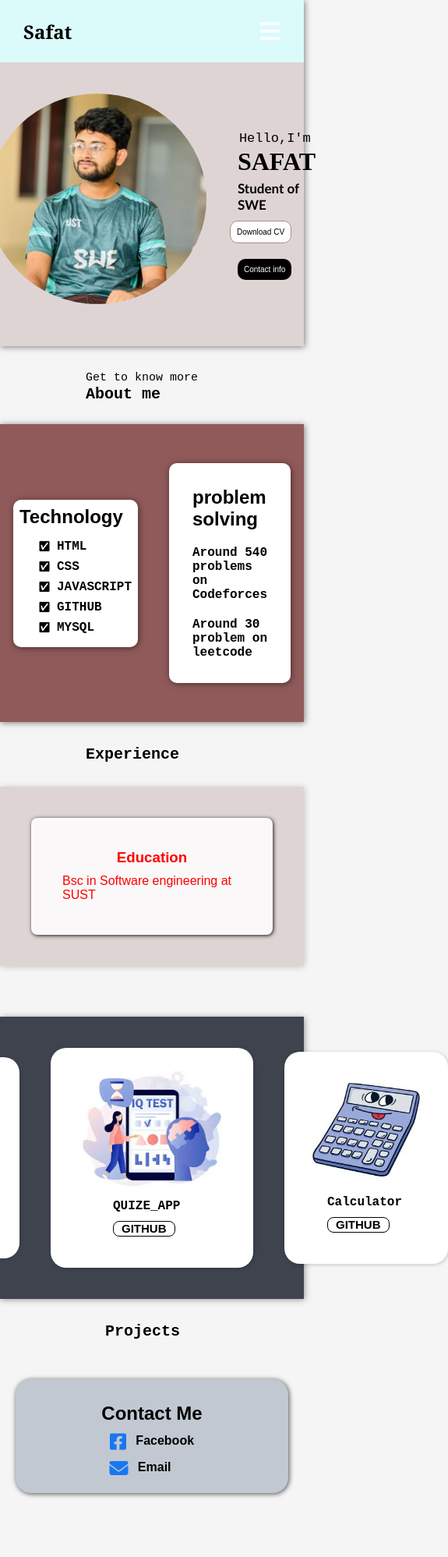
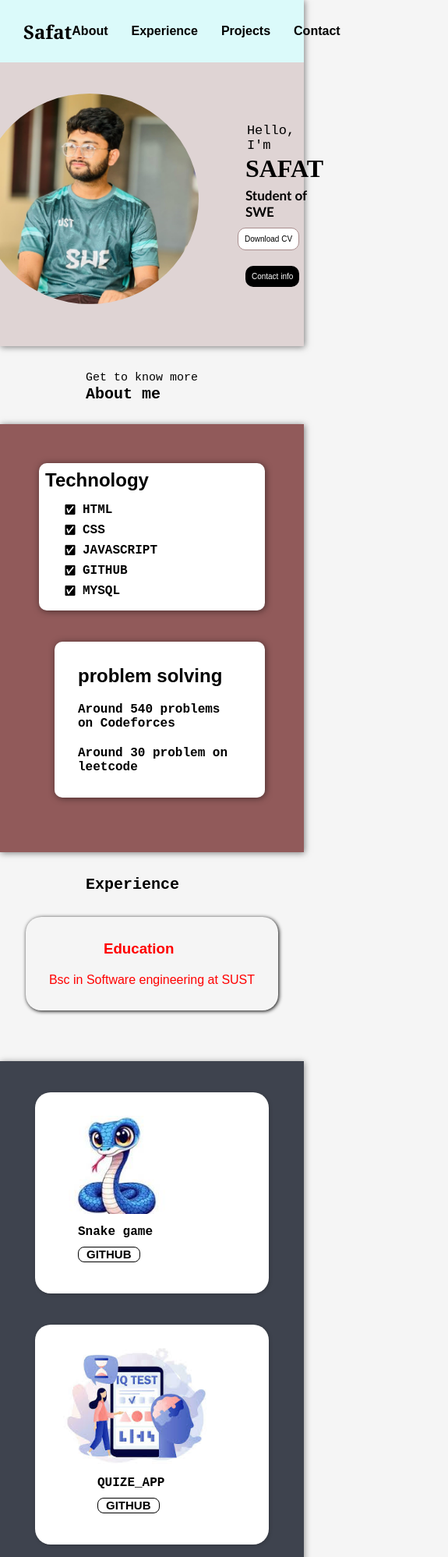
Before and after one commit to safatswe/MY_Portfolio, a plain HTML site: page index.html in a window 390 px wide. Shown: the top 1997 px of the page at 78% size, 575 px wide, since content can reach past the window. Before the commit the page ends 1935 px from the top, so only its background shows below. Drawn offline with Linux system fonts and the light colour scheme.

Commit message:
Fix: improve mobile responsiveness and layout on small screens

```diff
--- a/index.html
+++ b/index.html
@@ -5,18 +5,12 @@
   <meta name="viewport" content="width=device-width, initial-scale=1" />
   <title>Hamburger Menu | Code Mentor</title>
 
-
-  <!-- Updated FontAwesome CSS CDN -->
+  <!-- FontAwesome CDN -->
   <link
     rel="stylesheet"
     href="https://cdnjs.cloudflare.com/ajax/libs/font-awesome/6.4.0/css/all.min.css"
   />
-  <link rel="stylesheet" href="style.css">
-  <link
-  rel="stylesheet"
-  href="https://cdnjs.cloudflare.com/ajax/libs/font-awesome/6.4.0/css/all.min.css"
-/>
-
+  <link rel="stylesheet" href="style.css" />
 </head>
 <body>
   <nav>
@@ -36,26 +30,30 @@
 
   <!-- About -->
   <div class="ABOUT" id="about_section">
-
     <div class="about">
-  <img class="img" src="safa.jpg" alt="">
+      <img class="img" src="safa.jpg" alt="" />
     </div>
     <div class="about2">
-  <p style="font-family: 'Courier New', Courier, monospace; padding: 2px; font-size: 17px">Hello,I'm</p>
+      <p style="font-family: 'Courier New', Courier, monospace; padding: 2px; font-size: 17px">Hello, I'm</p>
       <h1 style="font-family: 'Times New Roman', Times, serif;">SAFAT</h1>
-  <p style="margin-top: 5px; font-family: 'Trebuchet MS', 'Lucida Sans Unicode', 'Lucida Grande', 'Lucida Sans', Arial, sans-serif; font-weight: bold;font-size: 17px;" class="animated-text">
+      <p
+        style="margin-top: 5px; font-family: 'Trebuchet MS', 'Lucida Sans Unicode', 'Lucida Grande', 'Lucida Sans', Arial, sans-serif; font-weight: bold; font-size: 17px;"
+        class="animated-text"
+      >
         Student of SWE
       </p>
       <button class="btn1">Download CV</button>
       <button class="btn2">Contact info</button>
-
     </div>
   </div>
-<div class="a" style="margin-bottom: 35px; ">
-  <p style="width: 170px; font-family: 'Courier New', Courier, monospace;font-weight: bold; font-size: 20px; margin: -8px;"> <span style="font-family: 'Courier New', Courier, monospace; font-size: 15px; font-weight: lighter;">Get to know more </span >  About me</p>
-
+  <div class="a" style="margin-bottom: 35px;">
+    <p
+      style="width: 170px; font-family: 'Courier New', Courier, monospace; font-weight: bold; font-size: 20px; margin: -8px;"
+    >
+      <span style="font-family: 'Courier New', Courier, monospace; font-size: 15px; font-weight: lighter;">Get to know more </span>
+      About me
+    </p>
   </div>
-
 
   <!-- experience -->
   <div class="experience" id="Experience">
@@ -71,79 +69,116 @@
     </div>
     <div class="prb" style="margin-left: 20px; padding: 20px;">
       <h2 style="padding: 10px;">problem solving</h2>
-    <p style="padding: 10px; font-family: 'Courier New', Courier, monospace;font-weight: bold;">Around 540 problems on Codeforces</p>
-    <p style="padding: 10px; font-family: 'Courier New', Courier, monospace;font-weight: bold;">Around 30 problem on leetcode</p>
+      <p style="padding: 10px; font-family: 'Courier New', Courier, monospace; font-weight: bold;">Around 540 problems on Codeforces</p>
+      <p style="padding: 10px; font-family: 'Courier New', Courier, monospace; font-weight: bold;">Around 30 problem on leetcode</p>
     </div>
   </div>
 
+  <div class="a" >
+    <p style="width: 170px; font-family: 'Courier New', Courier, monospace; font-weight: bold; font-size: 20px;"> Experience</p>
+  </div>
 
+  <div class="Edu" style="display: flex;justify-content: center;align-items: center;">
+    <div class="edu" style="display: inline-block; padding: 30px; box-shadow: 1px 1px 5px ; border-radius: 20px;">
+      <h3 style="color: red; padding-left: 70px; padding-bottom: 20px;">Education</h3>
+      <p style="color: red;"> Bsc in Software engineering at SUST</p>
     </div>
   </div>
-<div class="a">
-  <p style="width: 170px; font-family: 'Courier New', Courier, monospace;font-weight: bold; font-size: 20px;"> Experience</p>
-
-</div>
-
-
-<div class="Edu">
-  <div class="edu">
-    <h3 style="color: red">Education</h3>
-    <p style="color: red"> Bsc in Software engineering at SUST</p>
-  </div>
-
-</div>
-
 
   <!-- projects-->
   <div class="project" id="PROJECT" style="margin-top: 65px;">
     <div class="prjt">
-    <img style="width: 150px; border-radius: 30px;" s src="s.jpeg" alt="">
-    <p style="padding-left: 25px; padding-top: 10px; font-weight: bold;font-family: 'Courier New', Courier, monospace;">Snake game</p>
-    <div class="gt" style="display: inline-block;margin: 10px;margin-left: 25px;border: 1px solid black;border-radius: 8px;">
-    <a  style="text-decoration: none; color: black;padding: 10px;font-size: 15px; font-weight: bold;" href="https://github.com/safatswe/Game_Project.git">GITHUB</a>
+      <img style="width: 150px; border-radius: 30px;" src="s.jpeg" alt="" />
+      <p
+        style="padding-left: 25px; padding-top: 10px; font-weight: bold; font-family: 'Courier New', Courier, monospace;"
+      >
+        Snake game
+      </p>
+      <div
+        class="gt"
+        style="display: inline-block; margin: 10px; margin-left: 25px; border: 1px solid black; border-radius: 8px;"
+      >
+        <a
+          style="text-decoration: none; color: black; padding: 10px; font-size: 15px; font-weight: bold;"
+          href="https://github.com/safatswe/Game_Project.git"
+          >GITHUB</a
+        >
       </div>
     </div>
     <div class="prjt1">
-    <img style="width: 200px; height: 150px;object-fit: cover; border-radius: 30px;" s src="iq.jpeg" alt="">
-    <p style="padding-left: 50px; padding-top: 10px; font-weight: bold;font-family: 'Courier New', Courier, monospace;">QUIZE_APP</p>
-    <div  class="gt" style="display: inline-block;margin: 10px;margin-left: 50px;border: 1px solid black;border-radius: 8px;">
-    <a  style="text-decoration: none; color: black;padding: 10px;font-size: 15px; font-weight: bold;" href="https://github.com/safatswe/250_Project.git">GITHUB</a>
+      <img
+        style="width: 200px; height: 150px; object-fit: cover; border-radius: 30px;"
+        src="iq.jpeg"
+        alt=""
+      />
+      <p
+        style="padding-left: 50px; padding-top: 10px; font-weight: bold; font-family: 'Courier New', Courier, monospace;"
+      >
+        QUIZE_APP
+      </p>
+      <div
+        class="gt"
+        style="display: inline-block; margin: 10px; margin-left: 50px; border: 1px solid black; border-radius: 8px;"
+      >
+        <a
+          style="text-decoration: none; color: black; padding: 10px; font-size: 15px; font-weight: bold;"
+          href="https://github.com/safatswe/250_Project.git"
+          >GITHUB</a
+        >
       </div>
     </div>
     <div class="prjt2">
-    <img style="width: 150px; height: 140px;; border-radius: 30px;" s src="calcu.jpeg" alt="">
-    <p style="padding-left: 25px; padding-top: 10px; font-weight: bold;font-family: 'Courier New', Courier, monospace;">Calculator</p>
-    <div class="gt" style="display: inline-block;margin: 10px;margin-left: 25px;border: 1px solid black;border-radius: 8px;">
-    <a  style="text-decoration: none; color: black;padding: 10px;font-size: 15px; font-weight: bold;" href="https://github.com/safatswe/Calculator.git">GITHUB</a>
+      <img
+        style="width: 150px; height: 140px; border-radius: 30px;"
+        src="calcu.jpeg"
+        alt=""
+      />
+      <p
+        style="padding-left: 25px; padding-top: 10px; font-weight: bold; font-family: 'Courier New', Courier, monospace;"
+      >
+        Calculator
+      </p>
+      <div
+        class="gt"
+        style="display: inline-block; margin: 10px; margin-left: 25px; border: 1px solid black; border-radius: 8px;"
+      >
+        <a
+          style="text-decoration: none; color: black; padding: 10px; font-size: 15px; font-weight: bold;"
+          href="https://github.com/safatswe/Calculator.git"
+          >GITHUB</a
+        >
       </div>
     </div>
-
-
   </div>
   <div class="a">
-  <p style="width: 140px;padding-left: 10px; font-family: 'Courier New', Courier, monospace;font-weight: bold; font-size: 20px;">Projects</p>
-
+    <p
+      style="width: 140px; padding-left: 10px; font-family: 'Courier New', Courier, monospace; font-weight: bold; font-size: 20px;"
+    >
+      Projects
+    </p>
   </div>
 
   <!-- contact-->
 
   <div class="contact" id="CONTACT">
     <div class="contact-me">
-  <h2 style="padding: 10px; ">Contact Me</h2>
+      <h2 style="padding: 10px;">Contact Me</h2>
       <p>
-    <a href="https://www.facebook.com/farabi.sinha.3" target="_blank" class="icon-link">
+        <a
+          href="https://www.facebook.com/farabi.sinha.3"
+          target="_blank"
+          class="icon-link"
+        >
           <i class="fab fa-facebook-square"></i> Facebook
         </a>
       </p>
-  <p style="padding-right: 30px; padding-top: 10px;" >
-    <a  href="mailto:farabisafat@gmail.com" class="icon-link">
-      <i class="fas fa-envelope"></i> Email
-    </a>
+      <p style="padding-right: 30px; padding-top: 10px;">
+        <a href="mailto:farabisafat@gmail.com" class="icon-link"
+          ><i class="fas fa-envelope"></i> Email</a
+        >
       </p>
     </div>
-
   </div>
-
 
   <script>
     let menuList = document.getElementById("menuList");
--- a/style.css
+++ b/style.css
@@ -1,277 +1,255 @@
-
-    *{
+/* Reset and base */
+* {
   margin: 0;
   padding: 0;
   box-sizing: border-box;
   font-family: sans-serif;
 }
- html{
+
+html {
   scroll-behavior: smooth;
 }
-    html,body{
+
+html,
+body {
   height: 100%;
   width: 100%;
-      background:whitesmoke
+  background: whitesmoke;
 }
 
 nav {
-  position: fixed;      /* keep it fixed to the viewport */
+  position: fixed;
   top: 0;
   left: 0;
   width: 100%;
   height: 80px;
-  box-sizing: border-box; /* include padding inside height */
+  box-sizing: border-box;
   padding: 10px 30px;
   display: flex;
   align-items: center;
   justify-content: space-between;
   background-color: #dbfafa;
-  z-index: 1000;        /* ensures it sits above page content */
+  z-index: 1000;
 }
 
 /* push the page content down so it's not hidden under the navbar */
-main, .content {
-  margin-top: 70px;     /* match nav height (adjust if you change height) */
+main,
+.content {
+  margin-top: 70px;
 }
 
-
-    .logo{
+.logo {
   color: black;
-
-
 }
 
-    nav ul{
-
+nav ul {
   display: flex;
   gap: 30px;
   align-items: center;
   overflow: visible;
 }
 
-    nav ul li{
+nav ul li {
   list-style-type: none;
+}
 
-    }
-    .x{
+.x {
   color: black;
 }
-   .x:hover{
 
+.x:hover {
   text-decoration: underline;
-
   text-underline-offset: 1rem;
-    text-decoration-color:black;
+  text-decoration-color: black;
 }
 
-    nav ul li a{
+nav ul li a {
   text-decoration: none;
-      color: #fff;
+  color: black;
   font-weight: bold;
 }
 
-    .menu-icon{
+/* Menu icon for small screens */
+.menu-icon {
   display: none;
   cursor: pointer;
 }
 
-    .menu-icon i{
-      color: #fff;
+.menu-icon i {
+  color: black;
   font-size: 30px;
 }
+
+/* Link styles */
 #menuList li a {
-  color:black;   /* or your desired color */
-  text-decoration: none;  /* removes underline */
+  color: black;
+  text-decoration: none;
 }
 
-    @media (max-width:600px) {
-      nav ul{
-        position: absolute;
-        top: 70px;
-        left: 0;
-        right: 0;
-        flex-direction: column;
-        text-align: center;
-        background: #c9d4dd;
-        gap: 0;
-        overflow: hidden;
-      }
-      nav ul li{
-        padding: 20px;
-        padding-top: 0;
-      }
-      .menu-icon{
-        display: block;
-      }
-      #menuList{
-        transition: all 0.5s;
-      }
-    }
-.img{
+/* About section styles */
+.img {
   margin-top: 10px;
   width: 280px;
   height: 270px;
   object-fit: cover;
   border-radius: 50%;
 }
-.about{
+
+.about {
   margin-top: 60px;
   display: inline-block;
+  vertical-align: top;
 }
-.about2{
+
+.about2 {
   margin-left: 40px;
   display: inline-block;
+  margin-top: 80px;
+  vertical-align: top;
+}
 
-  margin-top: 80px;
-
-}
-.ABOUT{
-  box-shadow: 1px 1px 8px rgba(0,0,0,0.5);
+.ABOUT {
+  box-shadow: 1px 1px 8px rgba(0, 0, 0, 0.5);
   padding: 50px;
   display: flex;
   justify-content: center;
   align-items: center;
-  background-color:rgb(223, 212, 212);
+  background-color: rgb(223, 212, 212);
   margin-bottom: 35px;
+  gap: 20px;
 }
-.btn1{
+
+/* Buttons */
+.btn1 {
   margin-left: -10px;
   margin-top: 10px;
   padding: 8px;
-  font-size:10px;
+  font-size: 10px;
   border-radius: 10px;
   border: 1px solid rgb(168, 141, 141);
   color: black;
   background-color: white;
-  transition: background-color 0.3s ease ,color 0.3s ease;
+  transition: background-color 0.3s ease, color 0.3s ease;
+  cursor: pointer;
+}
 
-}
-.btn2{
+.btn2 {
   margin-top: 20px;
   padding: 8px;
-  font-size:10px;
+  font-size: 10px;
   border-radius: 10px;
-  border: 1px solid rgb(168, 141, 141);
+  border: none;
   background-color: black;
   color: #fff;
-border: none;
-  transition: background-color 0.3s ease ,color 0.3s ease;
+  transition: background-color 0.3s ease, color 0.3s ease;
+  cursor: pointer;
+}
 
-}
-.btn1:hover{
+.btn1:hover {
   background-color: black;
   color: white;
+}
 
-
-}
-.btn2:hover{
+.btn2:hover {
   background-color: white;
   color: black;
   border: 1px solid black;
 }
 
-.a{
+.a {
   margin-top: 30px;
   margin-bottom: 30px;
   display: flex;
   justify-content: center;
-
 }
 
-.experience{
+.experience {
   padding: 50px;
   display: flex;
   justify-content: center;
   align-items: center;
-    background-color:rgb(145, 90, 90);
-    box-shadow: 1px 1px 8px rgba(0,0,0,0.5);
+  background-color: rgb(145, 90, 90);
+  box-shadow: 1px 1px 8px rgba(0, 0, 0, 0.5);
+  gap: 20px;
+  flex-wrap: wrap;
+}
 
+.experience1 {
+  padding: 20px;
+  box-shadow: 1px 1px 8px rgba(0, 0, 0, 0.5);
+  border-radius: 10px;
+  background-color: white;
+  min-width: 250px;
+  flex: 1;
+  margin-bottom: 20px;
+}
 
-
-
-}
-.experience1{
-  padding: 20px;
-  margin-right: 20px;
-
-  box-shadow: 1px 1px 8px rgba(0,0,0,0.5);
-
-  border-radius: 10px;
-  background-color:white;
-
-}
 .tick-list li {
   position: relative;
-  padding-left: 24px; /* space for tick */
+  padding-left: 24px;
   margin-bottom: 8px;
-  font-family:'Courier New', Courier, monospace;
+  font-family: 'Courier New', Courier, monospace;
   font-weight: bold;
 }
 
 .tick-list li::before {
-  content: "";
+  content: '';
   position: absolute;
   left: 0;
   top: 50%;
   transform: translateY(-50%);
-  width: 16px;    /* control size */
+  width: 16px;
   height: 16px;
   background-image: url('tik.png');
   background-size: contain;
   background-repeat: no-repeat;
 }
-.prb{
 
-  box-shadow: 1px 1px 8px rgba(0,0,0,0.5);
-
-
+.prb {
+  box-shadow: 1px 1px 8px rgba(0, 0, 0, 0.5);
   border-radius: 10px;
   background-color: white;
-
+  min-width: 250px;
+  flex: 1;
+  margin-left: 20px;
+  margin-bottom: 20px;
 }
 
-.project{
+/* Project section */
+.project {
   display: flex;
   justify-content: center;
   align-items: center;
   gap: 40px;
-   background-color:rgb(62, 67, 78);
+  background-color: rgb(62, 67, 78);
   padding: 40px;
-    box-shadow: 1px 1px 8px rgba(0,0,0,0.4);
-
-
+  box-shadow: 1px 1px 8px rgba(0, 0, 0, 0.4);
+  flex-wrap: wrap;
 }
 
-.prjt{
-  display: inline-block;
-
+.prjt,
+.prjt1,
+.prjt2 {
   background-color: white;
-  box-shadow: 1px 1px 5px rgba(0, 0, 0, 0.1);
+  box-shadow: 1px 1px 5px rgba(0, 0, 0, 0.2);
   border-radius: 20px;
   padding: 30px;
+  transition: background-color 0.3s ease, color 0.3s ease;
+  flex: 1 1 250px; /* responsive flex items with minimum 250px */
+  max-width: 300px;
+  box-sizing: border-box;
+}
 
-transition: background-color 0.3s ease ,color 0.3s ease;
+.gt:hover {
+  background-color: rgb(94, 86, 86);
 }
-.prjt1{
-  display: inline-block;
- background-color: white;
-  box-shadow: 1px 1px 5px rgba(0,0,0,0.2);
-  border-radius: 20px;
-  padding: 30px;
-}
-.prjt2{
-  display: inline-block;
-  background-color: white;
-  box-shadow: 1px 1px 5px rgba(0,0,0,0.2);
-  border-radius: 20px;
-  padding: 30px;
-}
+
+/* Contact Section */
 .icon-link i {
   font-size: 24px;
   margin-right: 8px;
   vertical-align: middle;
-  padding: px;
-  color: #1877f2; /* Facebook blue */
+  color: #1877f2;
 }
 
 .icon-link {
@@ -284,52 +262,18 @@ transition: background-color 0.3s ease ,color 0.3s ease;
   text-decoration: underline;
   color: #1877f2;
 }
-.contact{
+
+.contact {
   padding: 20px;
   display: flex;
   justify-content: center;
 }
-.contact-me{
-  display: flex;
-  flex-direction: column;
 
-  align-items: center;
-  background-color: #c2c8d1;
-  padding: 20px;
-  width: 400px;
-box-shadow: 1px 1px 6px rgba(0,0,0,0.7);
-  border-radius: 20px;
-}
-.gt:hover{
-  background-color: rgb(94, 86, 86);
-
-}
-
-.edu{
-
-  padding: 40px;
-
-  width: 400px;
-  height: 0150px;
-  background-color: rgb(250, 248, 248);
-
-  box-shadow: 1px 1px 5px rgba(0,0,0,0.9);
+.contact-me {
   display: flex;
   flex-direction: column;
   align-items: center;
-  gap: 10px;
-  border-radius: 8px;
-
-
+   border-radius: 20px;
+  padding: 30px 60px;
+  background-color:rgb(196, 191, 191);
 }
-.Edu{ margin-top: 20px;
-  display: flex;
-  padding: 40px;
-  justify-content: center;
-  margin-bottom: 40px;
-  background-color:rgb(223, 212, 212);
-
-    box-shadow: 1px 1px 8px rgba(0,0,0,0.2);
-
-
-}
```
Lines whose indentation alone changed are shown as unchanged.
